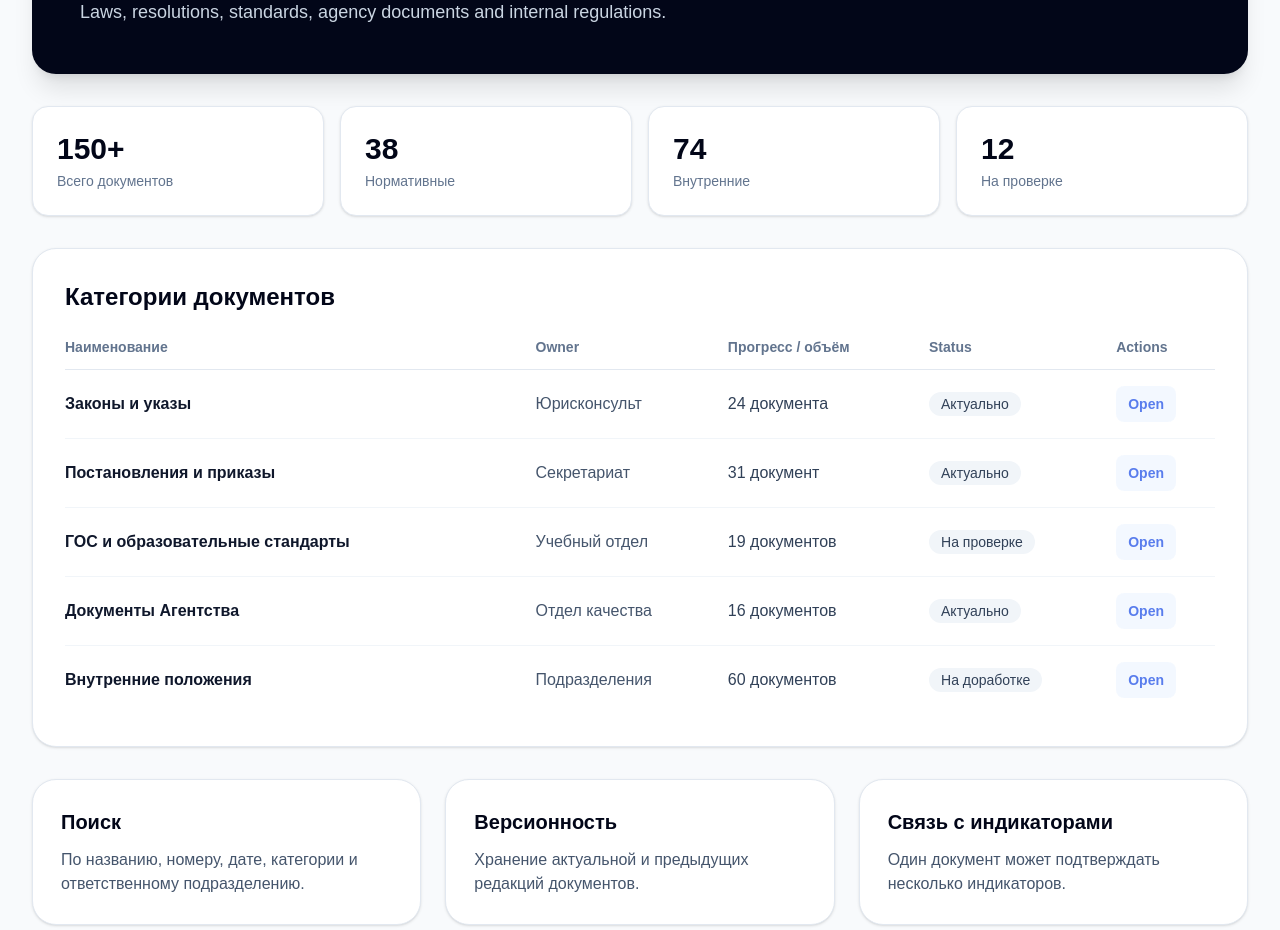
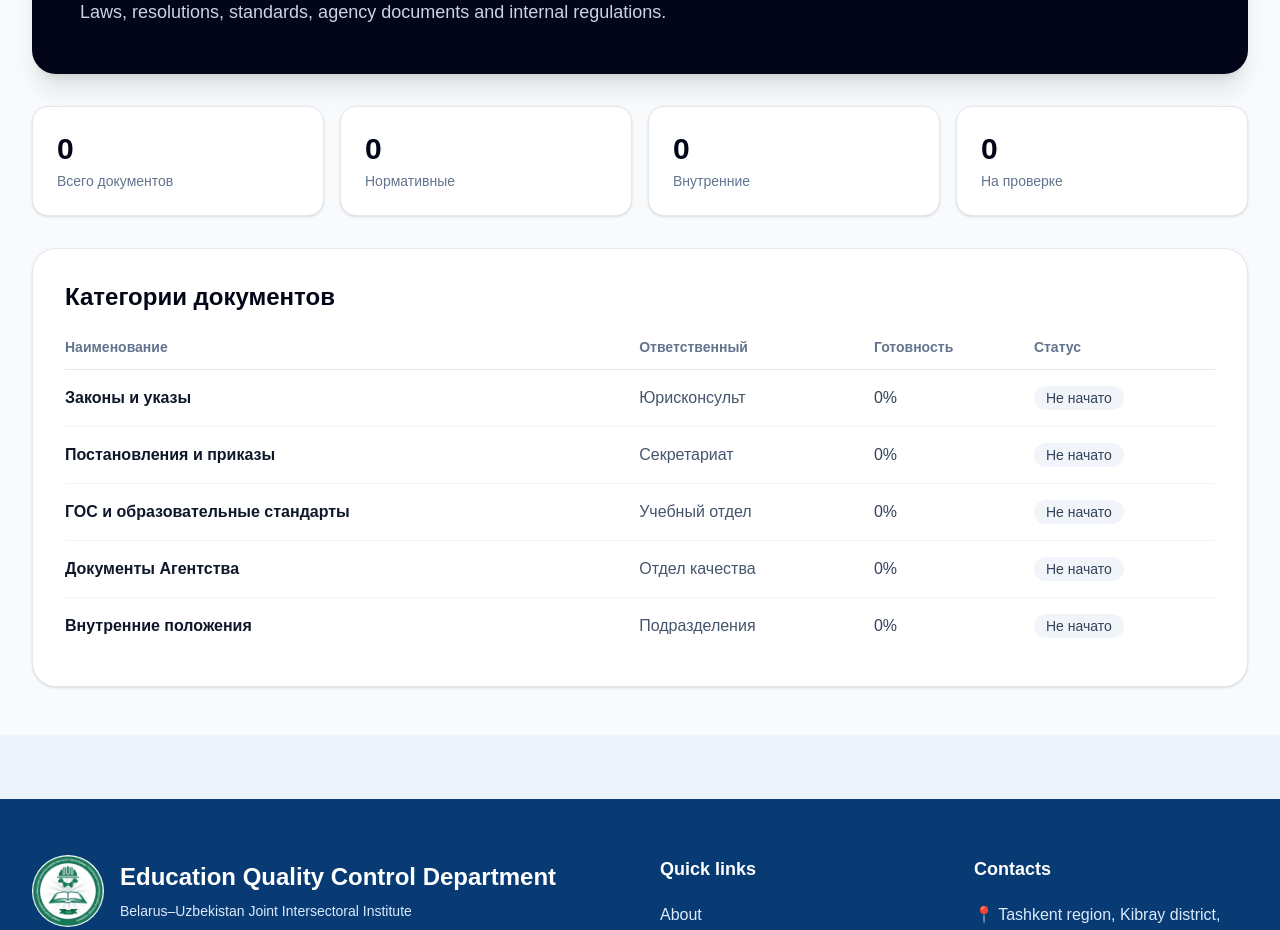
Before and after one commit to Axunov/quality-department-site, a Next.js app: page /en/accreditation/documents in a window 1280 px wide. Shown: the part 500-1430 px from the top of the page. Built offline with nearby package versions, Linux system fonts and the light colour scheme.

Commit message:
Reset accreditation dashboards and add live indicator workspace

```diff
--- a/src/app/[locale]/accreditation/[section]/page.tsx
+++ b/src/app/[locale]/accreditation/[section]/page.tsx
@@ -1,95 +1,59 @@
 import { notFound } from "next/navigation";
 import { Link } from "@/i18n/routing";
 import { accreditationSections } from "@/lib/accreditation/config";
+import IndicatorWorkspace from "@/components/accreditation/IndicatorWorkspace";
 
 type Props = { params: Promise<{ locale: string; section: string }> };
 type Locale = "ru" | "uz" | "en";
 
-const common = {
-  ru: { back: "Назад к аккредитации", open: "Открыть", status: "Статус", owner: "Ответственный", deadline: "Срок", actions: "Действия" },
-  uz: { back: "Akkreditatsiyaga qaytish", open: "Ochish", status: "Holat", owner: "Mas’ul", deadline: "Muddat", actions: "Amallar" },
-  en: { back: "Back to accreditation", open: "Open", status: "Status", owner: "Owner", deadline: "Deadline", actions: "Actions" },
-};
-
 const sectionData = {
   institutional: {
-    stats: [["Общая готовность", "81%"], ["Рабочие группы", "12"], ["Просрочено", "3"], ["На доработке", "4"]],
+    stats: [["Общая готовность", "0%"], ["Рабочие группы", "12"], ["Материалы на проверке", "0"], ["На доработке", "0"]],
     heading: "Готовность подразделений",
     rows: [
-      ["Учебный отдел", "С. Хошимов", "84%", "На проверке"],
-      ["Отдел кадров", "А. Усмонов", "92%", "В работе"],
-      ["Библиотека", "Д. Сайфуллаева", "100%", "Утверждено"],
-      ["Международный отдел", "А. Баходиров", "61%", "На доработке"],
-      ["Отдел качества", "Ф. Рустамов", "88%", "На проверке"],
-    ],
-    blocks: [
-      ["Дорожная карта", "Контроль ключевых этапов подготовки института к внешней оценке."],
-      ["Сводный мониторинг", "Прогресс подразделений, просроченные задачи и проблемные зоны."],
-      ["Журнал замечаний", "Все замечания экспертов и внутренней проверки с контролем устранения."],
+      ["Учебный отдел", "С. Хошимов"],
+      ["Отдел кадров", "А. Усмонов"],
+      ["Библиотека", "Д. Сайфуллаева"],
+      ["Международный отдел", "А. Баходиров"],
+      ["Отдел контроля качества образования", "Ф. Рустамов"],
     ],
   },
   "self-assessment": {
-    stats: [["Главы отчёта", "8"], ["Готово", "5"], ["На проверке", "2"], ["На доработке", "1"]],
+    stats: [["Главы отчёта", "0"], ["Готово", "0"], ["На проверке", "0"], ["На доработке", "0"]],
     heading: "Разделы отчёта по самооценке",
     rows: [
-      ["1. Управление и стратегия", "Рабочая группа №1", "100%", "Утверждено"],
-      ["2. Обеспечение качества", "Отдел качества", "88%", "На проверке"],
-      ["3. Образовательная деятельность", "Учебный отдел", "82%", "На проверке"],
-      ["4. Кадровый потенциал", "Отдел кадров", "70%", "В работе"],
-      ["5. Наука и инновации", "Научный отдел", "55%", "На доработке"],
-    ],
-    blocks: [
-      ["Редактор глав", "Подготовка текста отчёта, выводов, сильных сторон и зон улучшения."],
-      ["Доказательная база", "Привязка документов и ссылок к каждому выводу отчёта."],
-      ["Внутренняя проверка", "Проверка согласованности текста, цифр и подтверждающих материалов."],
+      ["1. Управление и стратегия", "Рабочая группа №1"],
+      ["2. Обеспечение качества", "Отдел качества"],
+      ["3. Образовательная деятельность", "Учебный отдел"],
+      ["4. Кадровый потенциал", "Отдел кадров"],
+      ["5. Наука и инновации", "Научный блок"],
     ],
   },
   indicators: {
-    stats: [["Всего индикаторов", "272"], ["Выполнено", "184"], ["На проверке", "46"], ["На доработке", "18"]],
+    stats: [["Всего индикаторов", "272"], ["Выполнено", "0"], ["На проверке", "0"], ["На доработке", "0"]],
     heading: "Индикаторы качества",
-    rows: [
-      ["2.1. Внутренняя система качества", "Отдел качества", "95%", "На проверке"],
-      ["3.4. Образовательные программы", "Учебный отдел", "80%", "В работе"],
-      ["5.2. Кадровый потенциал", "Отдел кадров", "92%", "Утверждено"],
-      ["7.3. Международное сотрудничество", "Международный отдел", "60%", "На доработке"],
-      ["9.1. Материально-техническая база", "Операционный блок", "74%", "В работе"],
-    ],
-    blocks: [
-      ["Фильтры", "По главе, подразделению, ответственному, сроку и статусу."],
-      ["Контроль исполнения", "Процент выполнения и автоматическое выявление просрочки."],
-      ["Экспорт", "Выгрузка текущего состояния в Excel и аналитический отчёт."],
-    ],
+    rows: [],
   },
   documents: {
-    stats: [["Всего документов", "150+"], ["Нормативные", "38"], ["Внутренние", "74"], ["На проверке", "12"]],
+    stats: [["Всего документов", "0"], ["Нормативные", "0"], ["Внутренние", "0"], ["На проверке", "0"]],
     heading: "Категории документов",
     rows: [
-      ["Законы и указы", "Юрисконсульт", "24 документа", "Актуально"],
-      ["Постановления и приказы", "Секретариат", "31 документ", "Актуально"],
-      ["ГОС и образовательные стандарты", "Учебный отдел", "19 документов", "На проверке"],
-      ["Документы Агентства", "Отдел качества", "16 документов", "Актуально"],
-      ["Внутренние положения", "Подразделения", "60 документов", "На доработке"],
-    ],
-    blocks: [
-      ["Поиск", "По названию, номеру, дате, категории и ответственному подразделению."],
-      ["Версионность", "Хранение актуальной и предыдущих редакций документов."],
-      ["Связь с индикаторами", "Один документ может подтверждать несколько индикаторов."],
+      ["Законы и указы", "Юрисконсульт"],
+      ["Постановления и приказы", "Секретариат"],
+      ["ГОС и образовательные стандарты", "Учебный отдел"],
+      ["Документы Агентства", "Отдел качества"],
+      ["Внутренние положения", "Подразделения"],
     ],
   },
   "working-groups": {
-    stats: [["Рабочих групп", "12"], ["Задач", "96"], ["Выполнено", "71"], ["Просрочено", "6"]],
+    stats: [["Рабочих групп", "12"], ["Задач", "0"], ["Выполнено", "0"], ["Просрочено", "0"]],
     heading: "Рабочие группы",
     rows: [
-      ["Стратегическое развитие", "К. Олимов", "90%", "В работе"],
-      ["Образовательная деятельность", "С. Хошимов", "84%", "На проверке"],
-      ["Кадровый потенциал", "А. Усмонов", "92%", "Утверждено"],
-      ["Международное сотрудничество", "А. Баходиров", "61%", "На доработке"],
-      ["Внутренняя система качества", "Ф. Рустамов", "88%", "На проверке"],
-    ],
-    blocks: [
-      ["Состав группы", "Руководитель, участники и распределение персональной ответственности."],
-      ["Задачи и сроки", "Контроль дорожной карты и просроченных поручений."],
-      ["Документы группы", "Все материалы, протоколы и доказательства в одном рабочем пространстве."],
+      ["Стратегическое развитие", "К. Олимов"],
+      ["Образовательная деятельность", "С. Хошимов"],
+      ["Кадровый потенциал", "А. Усмонов"],
+      ["Международное сотрудничество", "А. Баходиров"],
+      ["Внутренняя система качества", "Ф. Рустамов"],
     ],
   },
 } as const;
@@ -100,12 +64,11 @@ export default async function AccreditationSectionPage({ params }: Props) {
   const item = accreditationSections.find((entry) => entry.slug === section);
   const data = sectionData[section as keyof typeof sectionData];
   if (!item || !data) notFound();
-  const t = common[currentLocale];
 
   return (
     <main id="main-content" className="min-h-screen bg-slate-50 py-12">
       <div className="mx-auto w-full max-w-7xl px-4 sm:px-6 lg:px-8">
-        <Link href="/accreditation" className="text-sm font-semibold text-blue-700 hover:underline">← {t.back}</Link>
+        <Link href="/accreditation" className="text-sm font-semibold text-blue-700 hover:underline">← Назад к аккредитации</Link>
 
         <section className="mt-6 rounded-3xl bg-slate-950 p-8 text-white shadow-xl md:p-12">
           <div className="text-5xl">{item.icon}</div>
@@ -122,36 +85,30 @@ export default async function AccreditationSectionPage({ params }: Props) {
           ))}
         </section>
 
+        {section === "indicators" ? (
+          <IndicatorWorkspace />
+        ) : (
           <section className="mt-8 rounded-3xl border border-slate-200 bg-white p-6 shadow-sm md:p-8">
             <h2 className="text-2xl font-bold text-slate-950">{data.heading}</h2>
             <div className="mt-6 overflow-x-auto">
-            <table className="w-full min-w-[760px] text-left">
+              <table className="w-full min-w-[720px] text-left">
                 <thead className="border-b border-slate-200 text-sm text-slate-500">
-                <tr><th className="pb-3">Наименование</th><th className="pb-3">{t.owner}</th><th className="pb-3">Прогресс / объём</th><th className="pb-3">{t.status}</th><th className="pb-3">{t.actions}</th></tr>
+                  <tr><th className="pb-3">Наименование</th><th className="pb-3">Ответственный</th><th className="pb-3">Готовность</th><th className="pb-3">Статус</th></tr>
                 </thead>
                 <tbody>
-                {data.rows.map(([name, owner, progress, status]) => (
+                  {data.rows.map(([name, owner]) => (
                     <tr key={name} className="border-b border-slate-100 last:border-0">
                       <td className="py-4 font-semibold text-slate-900">{name}</td>
                       <td className="py-4 text-slate-600">{owner}</td>
-                    <td className="py-4 text-slate-700">{progress}</td>
-                    <td className="py-4"><span className="rounded-full bg-slate-100 px-3 py-1 text-sm text-slate-700">{status}</span></td>
-                    <td className="py-4"><button type="button" disabled className="rounded-lg bg-blue-50 px-3 py-2 text-sm font-semibold text-blue-700 disabled:opacity-70">{t.open}</button></td>
+                      <td className="py-4 text-slate-700">0%</td>
+                      <td className="py-4"><span className="rounded-full bg-slate-100 px-3 py-1 text-sm text-slate-700">Не начато</span></td>
                     </tr>
                   ))}
                 </tbody>
               </table>
             </div>
           </section>
-
-        <section className="mt-8 grid gap-6 lg:grid-cols-3">
-          {data.blocks.map(([title, text]) => (
-            <article key={title} className="rounded-3xl border border-slate-200 bg-white p-7 shadow-sm">
-              <h2 className="text-xl font-bold text-slate-950">{title}</h2>
-              <p className="mt-3 text-slate-600">{text}</p>
-            </article>
-          ))}
-        </section>
+        )}
       </div>
     </main>
   );
```
Lines whose indentation alone changed are shown as unchanged.
